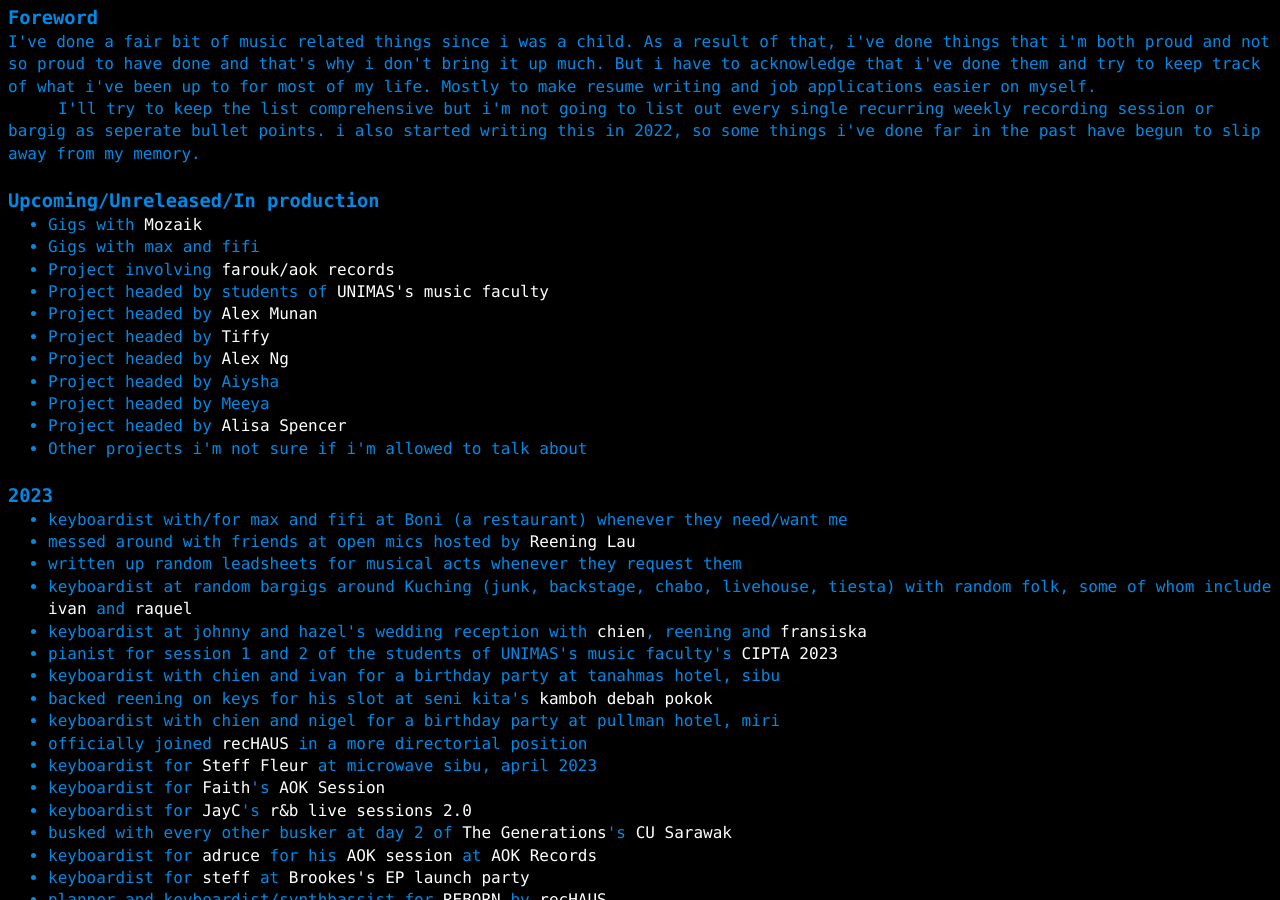
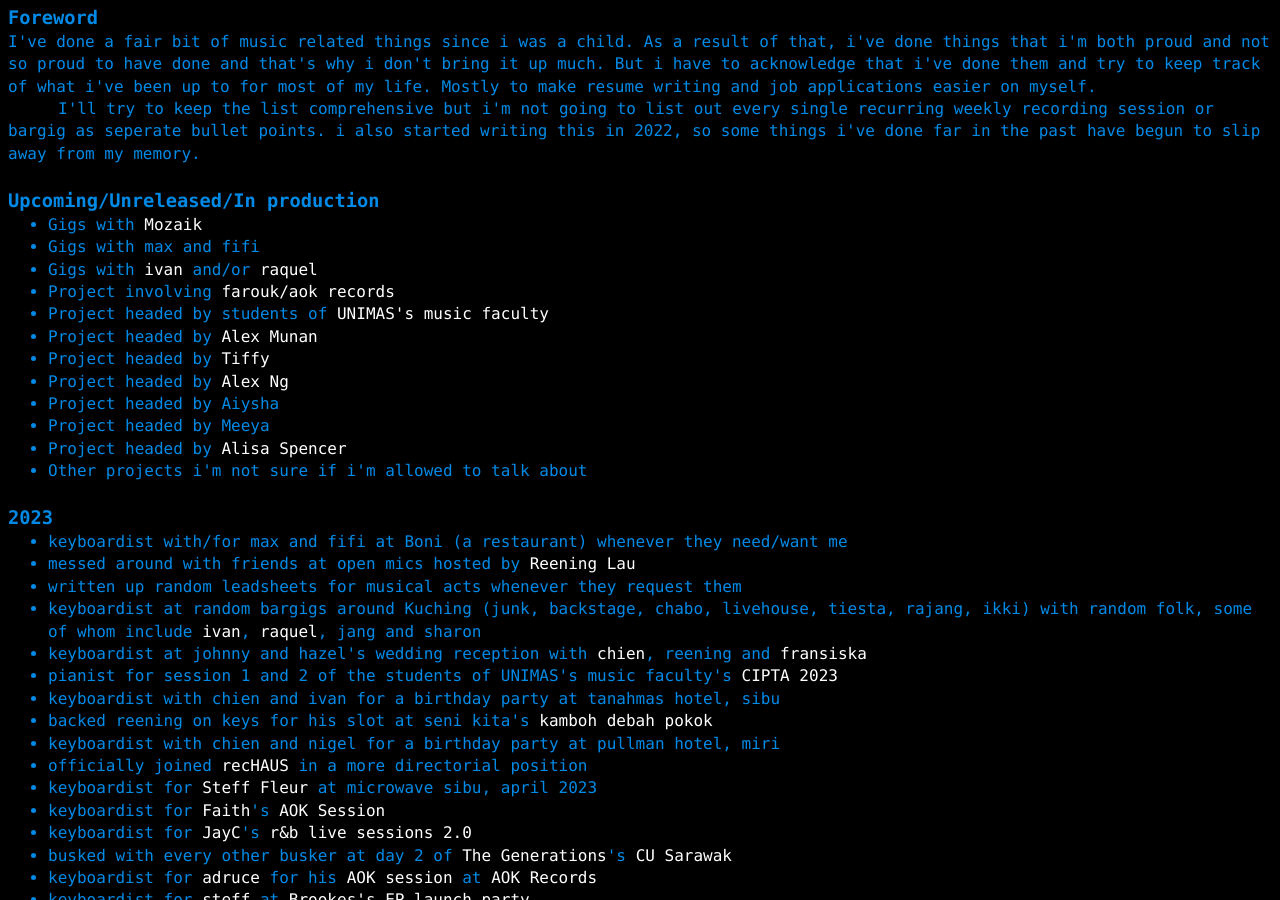
Before and after one commit to a-erfan-aa/a-erfan-aa.github.io, a Jekyll site: the page built from things-i-make/music-comprehensive.html, in a window 1280 px wide and 900 px high, scrolled down 395 px. Built offline with Jekyll 4.4.1, drawn with Linux system fonts in a browser that asks for light colours.

Commit message:
Update music-comprehensive.html
with random bargig information

```diff
--- a/things-i-make/music-comprehensive.html
+++ b/things-i-make/music-comprehensive.html
@@ -59,6 +59,7 @@
 	<ul>
 		<li>Gigs with <a href="https://www.instagram.com/soundofmozaik/">Mozaik</a></li>
 		<li>Gigs with max and fifi</li>
+		<li>Gigs with <a href="https://www.instagram.com/ivandoivandont/">ivan</a> and/or <a href="https://www.instagram.com/raquelthen/">raquel</a></li>
 		<li>Project involving <a href="https://www.aokrecordskch.com/">farouk/aok records</a></li>
 		<li>Project headed by students of <a href="https://www.instagram.com/music.unimasofficial/">UNIMAS's music faculty</a></li>
 		<li>Project headed by <a href="https://www.instagram.com/alex_munan/">Alex Munan</a></li>
@@ -94,7 +95,7 @@
 		<li>keyboardist with/for max and fifi at Boni (a restaurant) whenever they need/want me</li>
 		<li>messed around with friends at open mics hosted by <a href="https://www.instagram.com/reeninglaumusic/">Reening Lau</a></li>
 		<li>written up random leadsheets for musical acts whenever they request them</li>
-		<li>keyboardist at random bargigs around Kuching (junk, backstage, chabo, livehouse, tiesta) with random folk, some of whom include <a href="https://www.instagram.com/ivandoivandont/">ivan</a> and <a href="https://www.instagram.com/raquelthen/">raquel</a></li>
+		<li>keyboardist at random bargigs around Kuching (junk, backstage, chabo, livehouse, tiesta, rajang, ikki) with random folk, some of whom include <a href="https://www.instagram.com/ivandoivandont/">ivan</a>, <a href="https://www.instagram.com/raquelthen/">raquel</a>, jang and sharon</li>
 		<li>keyboardist at johnny and hazel's wedding reception with <a href="https://www.instagram.com/chien.gale/">chien</a>, reening and <a href="https://www.instagram.com/fransiska_keys">fransiska</a></li>
 		<li>pianist for session 1 and 2 of the students of UNIMAS's music faculty's <a href="https://www.instagram.com/p/CtEO6L1y3Qd">CIPTA 2023</a></li>
 		<li>keyboardist with chien and ivan for a birthday party at tanahmas hotel, sibu</li>
```
